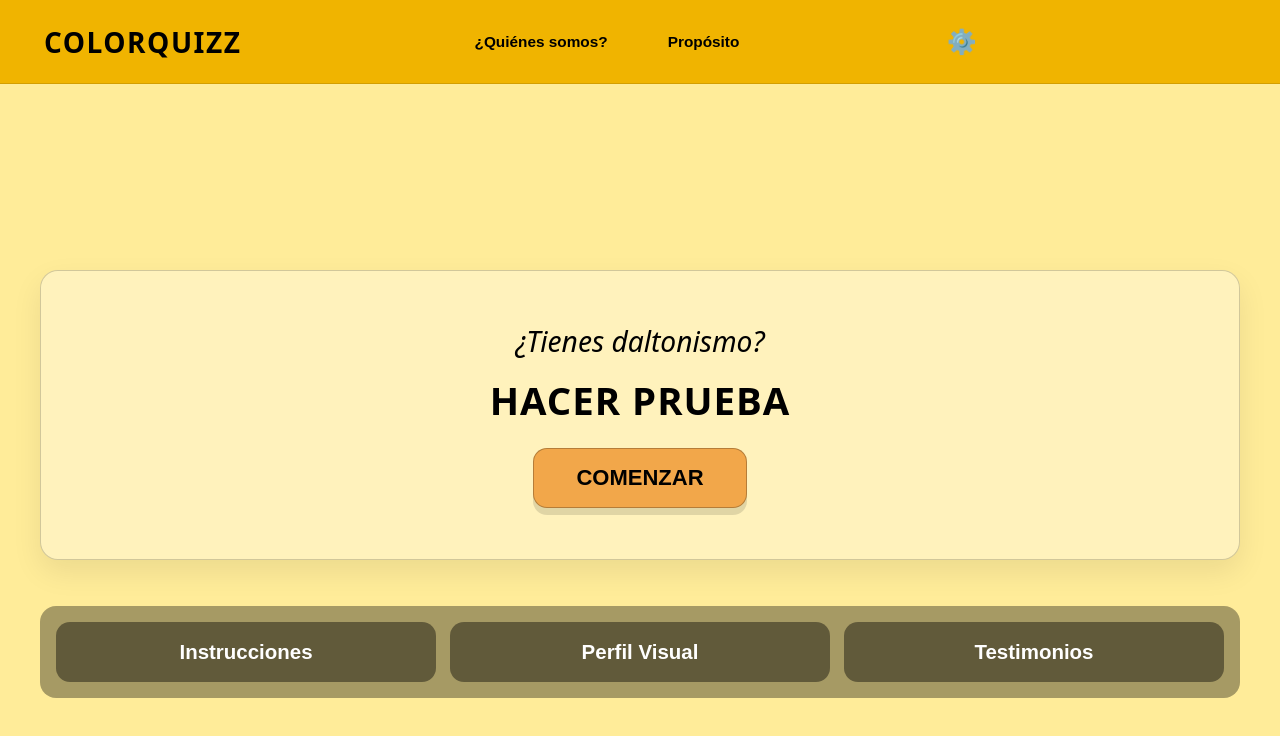
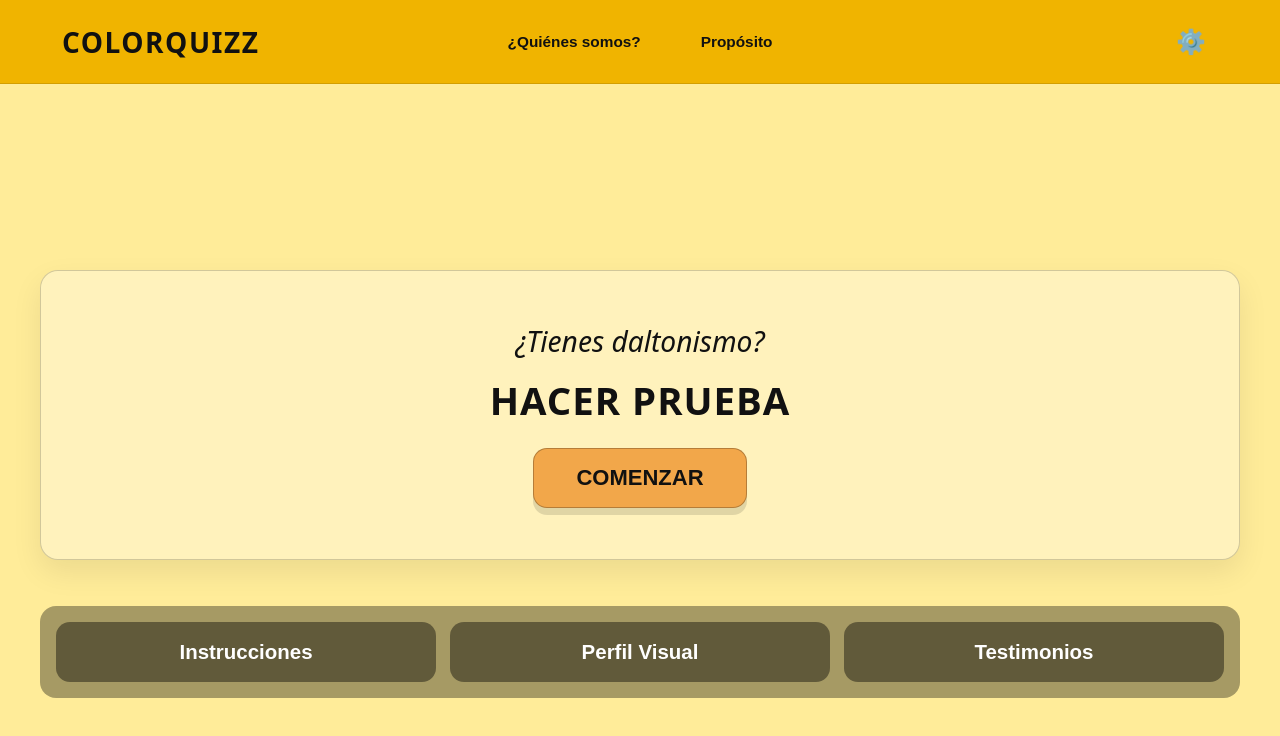
Before and after one commit to XLex0/ColorQuizz, a React (Vite) app: page / in a window 1280 px wide. Shown: the top 736 px of the page. Built offline with nearby package versions, Linux system fonts and the light colour scheme.

Commit message:
Configuración Contraste

```diff
--- a/src/components/Navbar.jsx
+++ b/src/components/Navbar.jsx
@@ -5,6 +5,7 @@ export default function Navbar({ onOpenSettings }) {
 
   return (
     <header className="topbar">
+      <div className="topbarInner">
         <div className="brand">COLORQUIZZ</div>
 
         <nav className="topnav">
@@ -36,6 +37,7 @@ export default function Navbar({ onOpenSettings }) {
         <button className="gearBtn" onClick={onOpenSettings} aria-label="Ajustes">
           ⚙️
         </button>
+      </div>
 
       {tip && <div className="tooltip">{tip}</div>}
     </header>
--- a/src/pages/Home.jsx
+++ b/src/pages/Home.jsx
@@ -3,7 +3,7 @@ import Navbar from "../components/Navbar";
 import SettingsModal from "../components/SettingsModal";
 import palette from "../assets/images/palette.png";
 
-const DEFAULTS = { colorBlind: false, contrast: 100, brightness: 100 };
+const DEFAULTS = { contrast: 100, brightness: 100 };
 
 export default function Home() {
   const homeRef = useRef(null);
@@ -23,18 +23,17 @@ export default function Home() {
     localStorage.setItem("settings", JSON.stringify(settings));
   }, [settings]);
 
+  // ✅ esto vuelve al comportamiento anterior: filtros por porcentaje
   const styleVars = useMemo(
     () => ({
       "--contrast": `${settings.contrast}%`,
       "--brightness": `${settings.brightness}%`,
-      "--cb-filter": settings.colorBlind ? "saturate(0.75)" : "none",
     }),
-    [settings]
+    [settings.contrast, settings.brightness] // ✅ importante
   );
 
   const reset = () => setSettings(DEFAULTS);
 
-  // Detectar sección visible (incluye HOME para limpiar tabs al volver arriba)
   useEffect(() => {
     const items = [
       { id: "home", el: homeRef.current },
@@ -75,16 +74,14 @@ export default function Home() {
   const scrollToTop = () => scrollTo("home");
 
   return (
-    <div className="app" style={styleVars}>
+    <div className="app">
+      <div className="appContent" style={styleVars}>
         <Navbar onOpenSettings={() => setOpenSettings(true)} />
 
         <main className="page">
+
             {/* PANTALLA 1: HERO + TABS */}
-        <section
-          ref={homeRef}
-          data-section="home"
-          className="screen screen-home"
-        >
+          <section ref={homeRef} data-section="home" className="screen screen-home">
             <div className="hero">
               <div className="heroBox">
                 <p className="heroQ">¿Tienes daltonismo?</p>
@@ -160,16 +157,12 @@ export default function Home() {
               ▲
             </button>
           </section>
+
           {/* PANTALLA 3 */}
-<section
-  ref={profileRef}
-  data-section="profile"
-  className="screen screen-profile"
->
+          <section ref={profileRef} data-section="profile" className="screen screen-profile">
             <h3 className="sectionTitle profileTitle">Perfil Visual</h3>
 
             <div className="profileStack">
-    {/* Card 1 */}
               <article className="profileCard">
                 <h4 className="profileCardTitle">¿Qué es el daltonismo?</h4>
                 <p className="profileText">
@@ -180,7 +173,6 @@ export default function Home() {
                 </p>
               </article>
 
-    {/* Card 2 */}
               <article className="profileCard">
                 <h4 className="profileCardTitle">¿Corro riesgo de presentar daltonismo?</h4>
                 <p className="profileText">
@@ -197,22 +189,17 @@ export default function Home() {
                 </ul>
               </article>
 
-    {/* Card 3 */}
               <article className="profileCard">
                 <h4 className="profileCardTitle">Tipos de daltonismo</h4>
 
-      <p className="profileText">
-        El daltonismo rojo-verde es el más común e incluye:
-      </p>
+                <p className="profileText">El daltonismo rojo-verde es el más común e incluye:</p>
                 <ul className="profileBullets">
                   <li><strong>Deuteranomalía:</strong> el verde se ve rojizo (leve).</li>
                   <li><strong>Protanomalía:</strong> el rojo se ve verdoso y menos brillante (leve).</li>
                   <li><strong>Protanopia y deuteranopia:</strong> no se distingue entre rojo y verde.</li>
                 </ul>
 
-      <p className="profileText">
-        El daltonismo azul-amarillo es menos común e incluye:
-      </p>
+                <p className="profileText">El daltonismo azul-amarillo es menos común e incluye:</p>
                 <ul className="profileBullets">
                   <li><strong>Tritanomalía:</strong> difícil diferenciar azul-verde y amarillo-rojo.</li>
                   <li>
@@ -273,8 +260,8 @@ export default function Home() {
 
             <footer className="footer">COLORQUIZZ</footer>
           </section>
-
         </main>
+       </div>
 
       {openSettings && (
         <SettingsModal
--- a/src/styles/global.css
+++ b/src/styles/global.css
@@ -1,28 +1,101 @@
-/* VARIABLES */
+/* =========================
+   TOKENS (COLORES + SOMBRAS)
+   ========================= */
 :root{
-  --bg: #f8e6a3;
-  --bar: #f0b400;
-  --dark: #5b4a22;
-  --card: rgba(255,255,255,0.55);
+  /* Base */
+  --app-bg: #f8e6a3;
+  --bar-bg: #f0b400;
+
+  /* Superficies */
+  --surface-1: rgba(255,255,255,0.35); /* heroBox */
+  --surface-2: rgba(255,255,255,0.55); /* cards suaves */
+  --panel-bg: #ffe6a6;                 /* modal */
+  --card-yellow: #f6e394;              /* instrucciones/perfil */
+  --card-peach: #f2cfa7;               /* testimonios */
+
+  /* Texto */
+  --text-1: #111;
+  --text-2: rgba(17,17,17,0.75);
+  --on-dark: #fff;
+
+  /* Bordes / sombras */
   --border: rgba(0,0,0,0.18);
+  --border-strong: rgba(0,0,0,0.75);
+  --shadow-1: 0 12px 30px rgba(0,0,0,0.08);
+  --shadow-2: 0 10px 22px rgba(0,0,0,0.18);
+
+  /* Accentos */
+  --accent: #f2a74a;     /* botón principal */
+  --accent-2: #f2c94c;   /* restablecer */
+  --help: #6a1b9a;       /* icono ? */
+  --danger: #7a0b0b;     /* títulos dentro de cards */
+
+  /* Layout */
   --container: min(1200px, 94vw);
+
+  /* Ajustes (inyectados desde React) */
+  --brightness: 100%;
 }
 
-/* RESET */
+
+.appContent{
+filter: contrast(var(--contrast)) brightness(var(--brightness));
+  transition: filter 120ms ease;
+}
+
+
+
+/* ALTO */
+.appContent[data-contrast="high"]{
+  --border: rgba(0,0,0,0.32);
+  --surface-1: rgba(255,255,255,0.55);
+  --surface-2: rgba(255,255,255,0.75);
+  --shadow-1: 0 14px 36px rgba(0,0,0,0.12);
+  --text-2: rgba(17,17,17,0.85);
+}
+
+/* MUY ALTO */
+.appContent[data-contrast="max"]{
+  --border: rgba(0,0,0,0.45);
+  --border-strong: rgba(0,0,0,0.90);
+
+  --surface-1: rgba(255,255,255,0.82);
+  --surface-2: rgba(255,255,255,0.90);
+
+  --shadow-1: 0 16px 44px rgba(0,0,0,0.16);
+  --shadow-2: 0 12px 26px rgba(0,0,0,0.22);
+
+  --text-1: #000;
+  --text-2: rgba(0,0,0,0.92);
+}
+
+
+/* =========================
+   RESET
+   ========================= */
 *{ box-sizing:border-box; }
 html, body{ height: 100%; }
-body{ margin:0; font-family: system-ui, Arial; background: transparent; }
+body{
+  margin:0;
+  font-family: system-ui, Arial;
+  background: transparent;
+  color: var(--text-1);
+}
 
-/* APP */
+/* =========================
+   APP
+   ========================= */
 .app{ min-height: 100vh; }
 
-/* NAVBAR */
+/* =========================
+   NAVBAR
+   ========================= */
 .topbar{
   position: sticky;
   top: 0;
   z-index: 50;
   height: 84px;
-  background: var(--bar);
+  background: var(--bar-bg);
   border-bottom: 1px solid rgba(0,0,0,0.12);
   display: flex;
   justify-content: center;
@@ -52,6 +125,7 @@ body{ margin:0; font-family: system-ui, Arial; background: transparent; }
   font-weight: 900;
   letter-spacing: 1.5px;
   font-size: clamp(20px, 2.2vw, 28px);
+  color: var(--text-1);
 }
 
 .topnav{
@@ -70,10 +144,12 @@ body{ margin:0; font-family: system-ui, Arial; background: transparent; }
   padding: 10px 14px;
   border-radius: 10px;
   font-size: clamp(14px, 1.2vw, 18px);
+  color: var(--text-1);
 }
 
 .toplink:hover{
   background: rgba(0,0,0,0.06);
+
 }
 
 .gearBtn{
@@ -84,6 +160,7 @@ body{ margin:0; font-family: system-ui, Arial; background: transparent; }
   cursor:pointer;
   padding: 10px 12px;
   border-radius: 10px;
+  color: var(--text-1);
 }
 
 .gearBtn:hover{
@@ -102,12 +179,14 @@ body{ margin:0; font-family: system-ui, Arial; background: transparent; }
   color: #fff;
   padding: 10px 14px;
   border-radius: 10px;
-  font-size: 17px;   /* o 17px si quieres */
+  font-size: 17px;
   z-index: 9999;
 }
 
 
-/* SCROLL + SNAP */
+/* =========================
+   SCROLL + SNAP
+   ========================= */
 .page{
   height: 100vh;
   overflow-y: auto;
@@ -127,7 +206,9 @@ body{ margin:0; font-family: system-ui, Arial; background: transparent; }
   scroll-margin-top: 96px;
 }
 
-/* HERO */
+/* =========================
+   HERO
+   ========================= */
 .hero{
   min-height: calc(100vh - 120px);
   display: grid;
@@ -140,25 +221,27 @@ body{ margin:0; font-family: system-ui, Arial; background: transparent; }
   border-radius: 16px;
   padding: clamp(18px, 3.5vw, 44px) clamp(16px, 3vw, 36px);
   text-align: center;
-  background: rgba(255, 255, 255, 0.35);
+  background: var(--surface-1);
   border: 1px solid var(--border);
-  box-shadow: 0 12px 30px rgba(0,0,0,0.08);
+  box-shadow: var(--shadow-1);
 }
 
 .heroQ{
   margin: 0 0 10px;
   font-style: italic;
   font-size: clamp(18px, 2.1vw, 28px);
+  color: var(--text-1);
 }
 
 .heroTitle{
   margin: 0 0 18px;
   letter-spacing: 1px;
   font-size: clamp(22px, 2.4vw, 34px);
+  color: var(--text-1);
 }
 
 .primaryBtn{
-  background: #f2a74a;
+  background: var(--accent);
   border: 1px solid rgba(0,0,0,.25);
   padding: 12px 26px;
   border-radius: 12px;
@@ -167,6 +250,7 @@ body{ margin:0; font-family: system-ui, Arial; background: transparent; }
   font-size: clamp(14px, 1.6vw, 18px);
   box-shadow: 0 6px 0 rgba(0,0,0,0.12);
   transition: transform .12s ease, box-shadow .12s ease, filter .12s ease;
+  color: var(--text-1);
 }
 
 .primaryBtn:hover{
@@ -180,7 +264,9 @@ body{ margin:0; font-family: system-ui, Arial; background: transparent; }
   box-shadow: 0 4px 0 rgba(0,0,0,0.12);
 }
 
-/* TABS */
+/* =========================
+   TABS
+   ========================= */
 .tabs{
   width: min(980px, 92vw);
   margin: 18px auto 0;
@@ -198,7 +284,7 @@ body{ margin:0; font-family: system-ui, Arial; background: transparent; }
   padding: 14px 12px;
   border-radius: 12px;
   background: rgba(0,0,0,0.30);
-  color: #fff;
+  color: var(--on-dark);
   font-weight: 800;
   font-size: clamp(14px, 1.6vw, 18px);
   transition: background .15s ease, transform .12s ease, box-shadow .15s ease;
@@ -209,30 +295,32 @@ body{ margin:0; font-family: system-ui, Arial; background: transparent; }
   box-shadow: inset 0 0 0 1px rgba(255,255,255,0.18);
 }
 
-.tab:active{
-  transform: translateY(1px);
-}
+.tab:active{ transform: translateY(1px); }
 
 .tab.active{
   background: rgba(0,0,0,0.55);
   box-shadow: inset 0 0 0 1px rgba(255,255,255,0.22);
 }
 
-/* SECTIONS */
+/* =========================
+   SECTIONS GENÉRICAS
+   ========================= */
 .section{ scroll-margin-top: 110px; margin: 18px 0; }
 
 .sectionTitle{
   width: min(980px, 92vw);
   margin: 0 auto 8px;
+  color: var(--text-1);
 }
 
 .card{
   width: min(980px, 92vw);
   margin: 0 auto;
-  background: rgba(255, 255, 255, 0.45);
-  border: 1px solid rgba(0,0,0,0.16);
+  background: var(--surface-2);
+  border: 1px solid var(--border);
   border-radius: 16px;
   padding: clamp(14px, 2.5vw, 22px);
+  color: var(--text-1);
 }
 
 .footer{
@@ -241,9 +329,12 @@ body{ margin:0; font-family: system-ui, Arial; background: transparent; }
   opacity: .7;
   font-weight: 800;
   letter-spacing: 1px;
+  color: var(--text-1);
 }
 
-/* MODAL */
+/* =========================
+   MODAL
+   ========================= */
 .overlay{
   position: fixed;
   inset: 0;
@@ -256,11 +347,12 @@ body{ margin:0; font-family: system-ui, Arial; background: transparent; }
 
 .modal{
   width: min(420px, 95vw);
-  background: #ffe6a6;
+  background: var(--panel-bg);
   border-radius: 16px;
   padding: 16px;
   border: 1px solid var(--border);
   outline: none;
+  color: var(--text-1);
 }
 
 .modalHeader{
@@ -276,6 +368,7 @@ body{ margin:0; font-family: system-ui, Arial; background: transparent; }
   width: 32px;
   height: 32px;
   cursor: pointer;
+  color: var(--text-1);
 }
 
 .row{
@@ -287,28 +380,17 @@ body{ margin:0; font-family: system-ui, Arial; background: transparent; }
 }
 
 .block{ margin: 12px 0; }
-.label{ display:flex; justify-content: space-between; margin-bottom: 6px; }
-.muted{ opacity: .7; }
 
-.switch{ position: relative; width: 52px; height: 30px; }
-.switch input{ display: none; }
-.slider{
-  position:absolute; inset:0;
-  background:#ccc;
-  border-radius:999px;
-  transition:.2s;
+.label{
+  display:flex;
+  justify-content: space-between;
+  margin-bottom: 6px;
 }
-.slider::before{
-  content:"";
-  position:absolute;
-  width:22px; height:22px;
-  left:4px; top:4px;
-  background:#fff;
-  border-radius:50%;
-  transition:.2s;
+
+.muted{
+  opacity: 1;
+  color: var(--text-2);
 }
-.switch input:checked + .slider{ background:#27ae60; }
-.switch input:checked + .slider::before{ transform: translateX(22px); }
 
 .resetBtn{
   width:100%;
@@ -316,20 +398,24 @@ body{ margin:0; font-family: system-ui, Arial; background: transparent; }
   padding: 10px 12px;
   border:0;
   border-radius: 999px;
-  background:#f2c94c;
+  background: var(--accent-2);
   font-weight: 900;
   cursor:pointer;
+  color: var(--text-1);
 }
 
-/* SCREEN COLORS */
+/* =========================
+   SCREEN COLORS
+   ========================= */
 .screen-home{ background: #FFEC99; }
 .screen-instructions{ background: #FFF9DB; }
 .screen-profile{ background: #FFF4E6; }
 .screen-testimonials{ background: #FFF9DB; }
 
-/* HOME OVERRIDES */
+/* =========================
+   HOME OVERRIDES
+   ========================= */
 .screen-home{
-  /* clave: centra verticalmente todo lo que hay en la pantalla */
   align-content: center;
   padding-top: clamp(18px, 2.2vw, 28px);
   padding-bottom: clamp(18px, 2.2vw, 28px);
@@ -379,21 +465,19 @@ body{ margin:0; font-family: system-ui, Arial; background: transparent; }
   background: rgba(0,0,0,0.42);
 }
 
-.screen-home .tab:hover{
-  background: rgba(0,0,0,0.55);
-}
+.screen-home .tab:hover{ background: rgba(0,0,0,0.55); }
 
-.screen-home .tab.active{
-  background: rgba(0,0,0,0.70);
-}
+.screen-home .tab.active{ background: rgba(0,0,0,0.70); }
 
-/* BOTON FLOTANTE REGRESAR ARRIBA */
+/* =========================
+   BOTÓN FLOTANTE ARRIBA
+   ========================= */
 .screen{ position: relative; }
 
 .backTop{
   position: absolute;
   right: 18px;
-  bottom: clamp(72px, 12vh, 140px); /* relativo + límite (más arriba que 10%) */
+  bottom: clamp(72px, 12vh, 140px);
   width: 50px;
   height: 50px;
   border-radius: 999px;
@@ -409,16 +493,16 @@ body{ margin:0; font-family: system-ui, Arial; background: transparent; }
 }
 
 .backTop:hover{
-  background: rgba(0,0,0,0.90); /* más opaco */
+  background: rgba(0,0,0,0.90);
   transform: translateY(-2px);
   box-shadow: 0 14px 26px rgba(0,0,0,0.18);
 }
 
-.backTop:active{
-  transform: translateY(0px);
-}
+.backTop:active{ transform: translateY(0px); }
 
-/* Instrucciones*/
+/* =========================
+   INSTRUCCIONES
+   ========================= */
 .screen-instructions{
   background: #f7f2d6;
   padding: clamp(16px, 1vw, 48px) clamp(12px, 4vw, 56px);
@@ -436,8 +520,8 @@ body{ margin:0; font-family: system-ui, Arial; background: transparent; }
   width: clamp(40px, 4vw, 54px);
   height: clamp(40px, 4vw, 54px);
   border-radius: 50%;
-  background: #6a1b9a;
-  color: #fff;
+  background: var(--help);
+  color: var(--on-dark);
   display: grid;
   place-items: center;
   font-size: clamp(22px, 2.2vw, 34px);
@@ -449,10 +533,10 @@ body{ margin:0; font-family: system-ui, Arial; background: transparent; }
   font-size: clamp(1.6rem, 2.6vw, 2.75rem);
   font-weight: 800;
   margin: 0;
-  color: #111;
+  color: var(--text-1);
 }
 
-/* Layout adaptable (como perfil): ancho fluido y centrado */
+/* Layout adaptable */
 .instructionsLayout{
   width: min(100%, 1200px);
   margin: 0 auto;
@@ -462,21 +546,22 @@ body{ margin:0; font-family: system-ui, Arial; background: transparent; }
   gap: clamp(14px, 3vw, 36px);
 }
 
-/* Imagen rueda (sin left fijo) */
+/* Imagen rueda */
 .instructionsImg{
   width: min(100%, 320px);
   height: auto;
   display: block;
-  justify-self: center; /* centra dentro de su columna */
+  justify-self: center;
 }
 
-/* Card amarilla (sin left fijo) */
+/* Card amarilla */
 .instructionsCard{
-  background: #f6e394;
-  border: 2px solid rgba(0,0,0,0.25);
+  background: var(--card-yellow);
+  border: 2px solid var(--border);
   border-radius: clamp(16px, 2vw, 24px);
   padding: clamp(14px, 2vw, 28px) clamp(16px, 2.2vw, 34px);
-  box-shadow: 0 10px 22px rgba(0,0,0,0.18);
+  box-shadow: var(--shadow-2);
+  color: var(--text-1);
 }
 
 /* Lista */
@@ -485,7 +570,7 @@ body{ margin:0; font-family: system-ui, Arial; background: transparent; }
   padding-left: clamp(18px, 2vw, 26px);
   font-size: clamp(1rem, 1.5vw, 1.625rem);
   line-height: 1.45;
-  color: #111;
+  color: var(--text-1);
 }
 
 .instructionsList li{ margin: clamp(6px, 1vw, 10px) 0; }
@@ -496,100 +581,91 @@ body{ margin:0; font-family: system-ui, Arial; background: transparent; }
   list-style: disc;
 }
 
-/* Responsive: cuando se estrecha, se apila */
+/* Responsive */
 @media (max-width: 900px){
   .instructionsLayout{
     grid-template-columns: 1fr;
     justify-items: center;
     text-align: left;
   }
-  .instructionsImg{
-    width: min(240px, 70vw);
-  }
-  .instructionsCard{
-    width: 100%;
-  }
+  .instructionsImg{ width: min(240px, 70vw); }
+  .instructionsCard{ width: 100%; }
 }
 
-
-/* PERFIL VISULA/*
-/* Pantalla */
+/* =========================
+   PERFIL VISUAL
+   ========================= */
 .screen-profile{
   background: #f7f2d6;
   padding: clamp(16px, 1vw, 48px) clamp(12px, 4vw, 56px);
 }
 
-/* Título */
 .profileTitle{
-  font-size: clamp(1.4rem, 2.2vw, 3rem); /* se adapta */
+  font-size: clamp(1.4rem, 2.2vw, 3rem);
   font-weight: 800;
   margin: 0 0 clamp(12px, 2vw, 28px) 0;
   text-align: left;
-  color: #111;
+  color: var(--text-1);
 }
 
-/* Contenedor: ancho adaptable y centrado */
 .profileStack{
-  width: min(100%, 1500px);           /* 👈 se adapta al viewport */
+  width: min(100%, 1500px);
   margin: 0 auto;
   display: flex;
   flex-direction: column;
   gap: clamp(12px, 1.6vw, 26px);
 }
 
-/* Card */
 .profileCard{
-  background: #f6e394;
-  border: 2px solid rgba(0,0,0,0.75);
+  background: var(--card-yellow);
+  border: 2px solid var(--border-strong);
   border-radius: clamp(16px, 2vw, 28px);
   padding: clamp(12px, 1vw, 26px) clamp(14px, 2.2vw, 34px);
+  color: var(--text-1);
 }
 
-/* Títulos dentro de cada card */
 .profileCardTitle{
   margin: 0 0 clamp(6px, 1vw, 12px) 0;
-  font-size: clamp(1.25rem, 1.5vw, 2.2rem); /* 👈 adaptable */
+  font-size: clamp(1.25rem, 1.5vw, 2.2rem);
   font-weight: 900;
-  color: #7a0b0b;
+  color: var(--danger);
 }
 
-/* Texto */
 .profileText{
   margin: 0 0 clamp(6px, 1vw, 10px) 0;
-  font-size: clamp(0.95rem, 1vw, 1.4rem); /* 👈 adaptable */
+  font-size: clamp(0.95rem, 1vw, 1.4rem);
   line-height: 1.4;
-  color: #111;
+  color: var(--text-1);
 }
 
-/* Bullets */
 .profileBullets{
   margin: clamp(4px, 0.8vw, 10px) 0 clamp(6px, 1vw, 10px) 0;
   padding-left: clamp(18px, 2vw, 28px);
-  font-size: clamp(0.95rem, 1.vw, 1.4rem);
+  font-size: clamp(0.95rem, 1vw, 1.4rem); /* FIX: 1.vw -> 1vw */
   line-height: 1.4;
-  color: #111;
+  color: var(--text-1);
 }
 
 .profileBullets li{
   margin: clamp(4px, 0.6vw, 8px) 0;
+}
 
-
-}
-/* TESTIMONIOS */
+/* =========================
+   TESTIMONIOS
+   ========================= */
 .screen-testimonials{
   background: #f7f2d6;
   padding: clamp(16px, 3vw, 48px) clamp(12px, 4vw, 56px);
 }
 
 .testimonialsTitle{
-  font-size: clamp(1.4rem, 2.2vw, 3rem); /* se adapta */
+  font-size: clamp(1.4rem, 2.2vw, 3rem);
   font-weight: 800;
   margin: 0 0 clamp(12px, 2vw, 28px) 0;
   text-align: left;
-  color: #111;
+  color: var(--text-1);
 }
 
-/* Contenedor igual a profileStack */
 .testimonialsStack{
   width: min(100%, 1500px);
   margin: 0 auto;
@@ -598,34 +674,32 @@ body{ margin:0; font-family: system-ui, Arial; background: transparent; }
   gap: clamp(12px, 1.8vw, 20px);
 }
 
-/* Card igual a profileCard pero con color propio */
 .testimonialCard{
-  background: #f2cfa7; /* tu color */
-  border: 2px solid rgba(0,0,0,0.75);
+  background: var(--card-peach);
+  border: 2px solid var(--border-strong);
   border-radius: clamp(16px, 2vw, 28px);
   padding: clamp(12px, 1vw, 26px) clamp(14px, 2.2vw, 34px);
+  color: var(--text-1);
 }
 
-/* Nombre como texto normal (no círculo) */
 .testimonialPerson{
   margin: 0 0 clamp(6px, 1vw, 12px) 0;
   font-size: clamp(1.1rem, 1.3vw, 1.6rem);
   font-weight: 900;
-  color: #111;
+  color: var(--text-1);
 }
 
-/* Estrellas: conserva tamaños */
 .stars{
   font-size: clamp(1.1rem, 1.6vw, 1.4rem);
   letter-spacing: 2px;
   line-height: 1;
   margin: 0 0 clamp(6px, 1vw, 10px) 0;
+  color: var(--text-1);
 }
 
-/* Texto: conserva tamaños */
 .testimonialText{
   margin: 0;
   font-size: clamp(0.95rem, 1.2vw, 1.05rem);
   line-height: 1.35;
-  color: #111;
+  color: var(--text-1);
 }
```
Also changed, not shown: src/components/SettingsModal.jsx (+6 -14 lines). Lines whose indentation alone changed are shown as unchanged.
